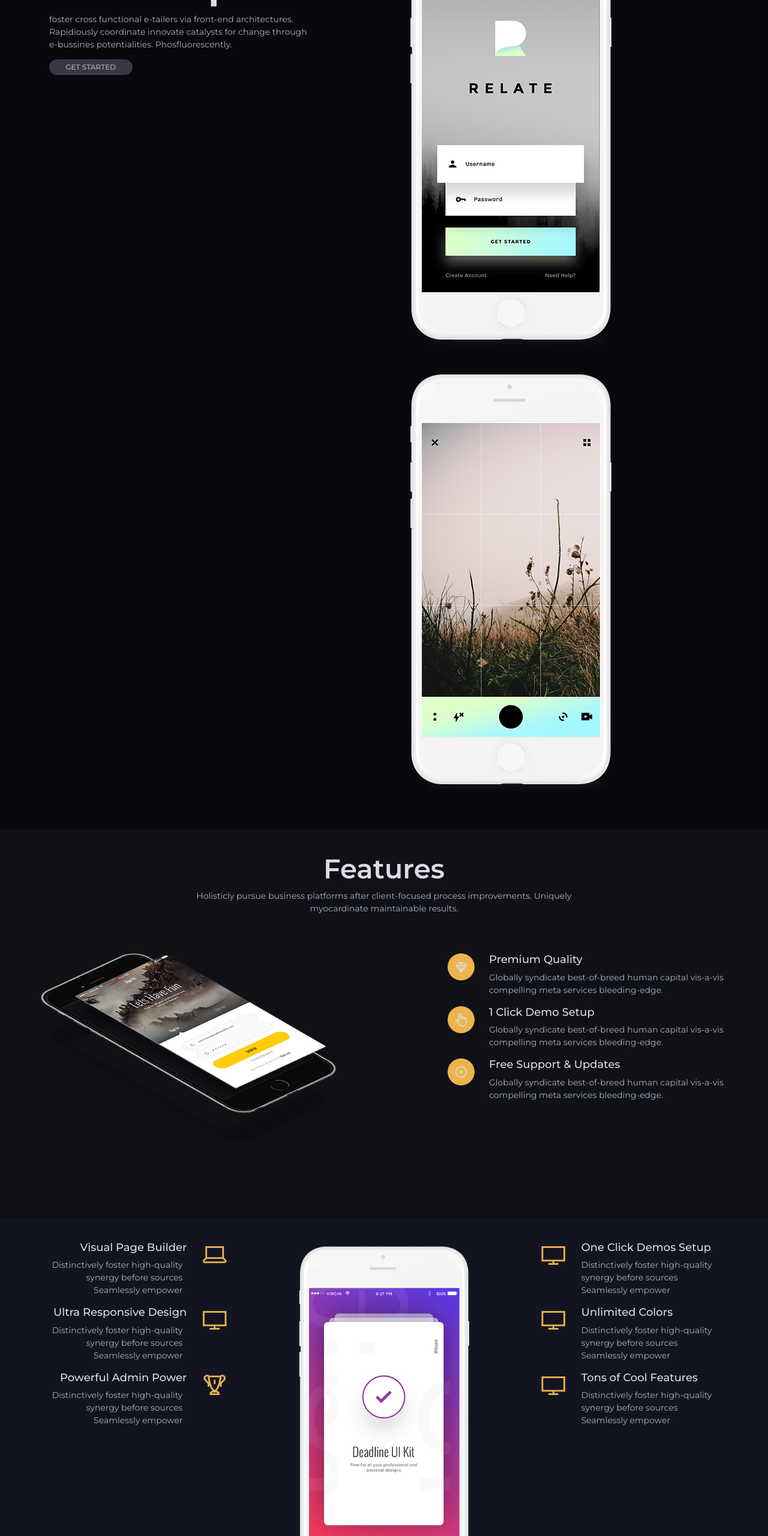
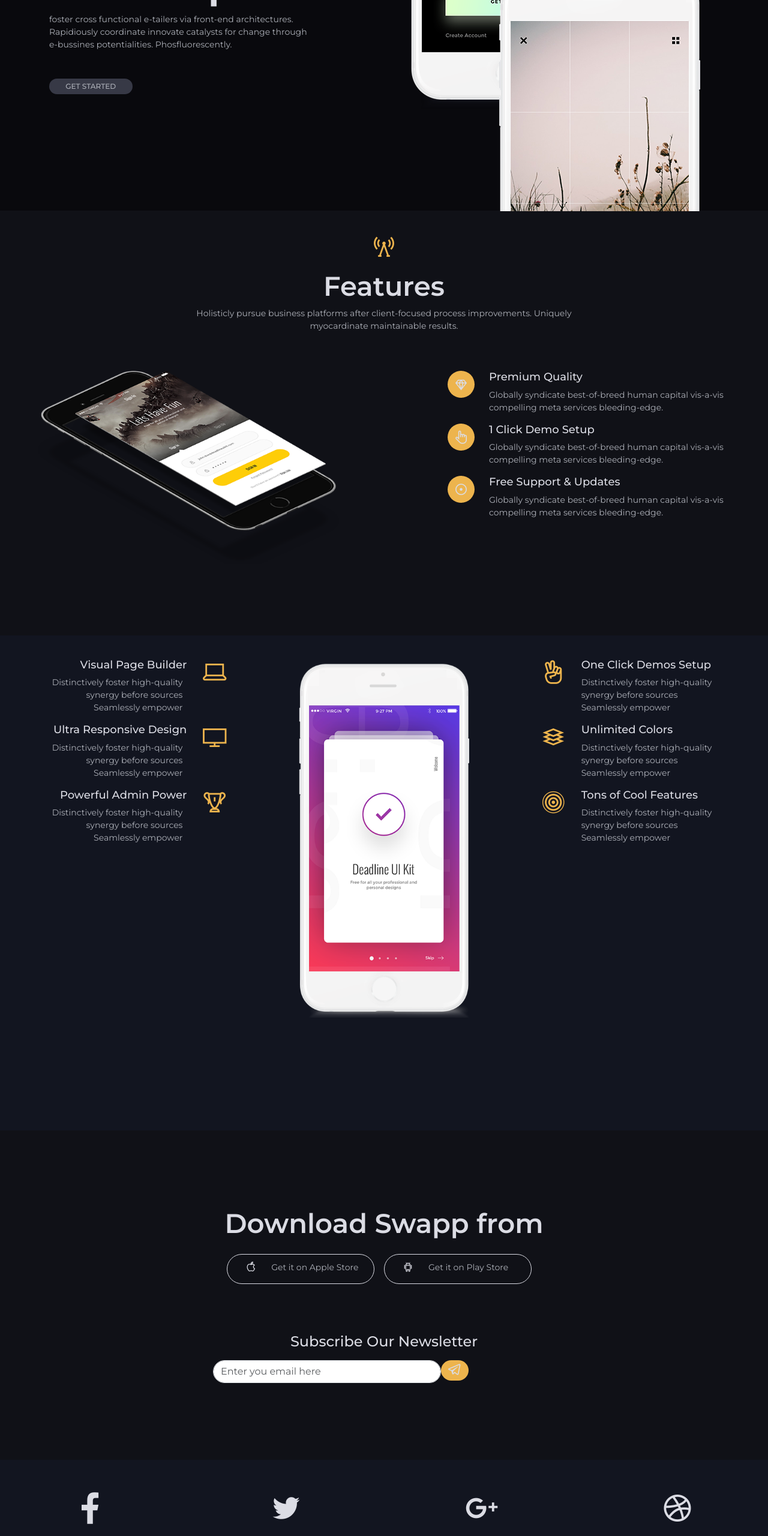
Before and after one commit to ebreve12/Prueba-1, a plain HTML site: page index.html in a window 1280 px wide. Shown: the part 240-2800 px from the top of the page at 60% size. Drawn offline with nearby package versions, Linux system fonts and the light colour scheme.

Commit message:
Add files via upload

```diff
--- a/css/bootstrap-custom.css
+++ b/css/bootstrap-custom.css
@@ -6,7 +6,7 @@ header{
 	top: 0;
 	z-index: 9999;
 	width: 100%;
-	background-color: transparent;
+	background-color: #fff;
 }
 .navbar-light {
 	background-color:transparent!important;
--- a/css/style.css
+++ b/css/style.css
@@ -59,6 +59,29 @@ h1,h2,h3,h4,h5,h6{
 	margin-top: 5%;
 }
 
+.phone-1{
+	position: relative;
+	top: -400px;
+	z-index: 1;
+}
+
+.phone-2{
+	position: relative;
+	top: -670px;
+	z-index: 3;
+	left: 148px;
+}
+
+.caja{
+	position: relative;
+	overflow: hidden;
+	height: 490px;
+}
+
+.article{
+	height: 450px !important;
+}
+
 #features-1{
 	background-color: var(--fondo-azul);
 	text-align: center;
@@ -108,6 +131,7 @@ h1,h2,h3,h4,h5,h6{
 
 #features-2{
 	background-color: var(--fondo-features);
+	padding: 3% 0;
 }
 
 .icons-features-2{
@@ -117,6 +141,7 @@ h1,h2,h3,h4,h5,h6{
 
 #subscribe{
 	background-color: var(--fondo-azul);
+	padding: 10% 0;
 }
 
 .icons-subscribe{
@@ -128,4 +153,42 @@ h1,h2,h3,h4,h5,h6{
 	border: 1px var(--color-titulos) solid;
 	border-radius: 50px;
 	width: 45%;
+	padding-top: 2%;
+	margin-top: 3%;
+	margin-bottom: 15%;
 }
+
+.redes{
+	background-color: var(--fondo-features);
+	padding: 4% 0;
+}
+
+.icons-redes{
+	font-size: 60px;
+	color: var(--color-titulos);
+}
+
+footer{
+	background-color: var(--fondo-footer);
+	text-align: center;
+	padding: 2% 0;
+}
+
+.btn-submit{
+	background-color: var(--color-dorado);
+	border-radius: 50px;
+	padding: 1% 5%;
+}
+
+.icon-button{
+	font-size: 25px;
+	color: var(--color-titulos);
+}
+
+#subscribe input{
+	border-radius: 50px;
+}
+
+.padding-0{
+	padding: 0;
+}
--- a/index.html
+++ b/index.html
@@ -57,15 +57,17 @@
 				<article class="col-lg-6 col-sm-6 col-12 mt-5">
 					<h4 class="titulo-amarillo">Beautiful and modern app theme</h4>
 					<h1 class="titulo-hero">I´m Swape</h1>
-					<p class="padding-hero">foster cross functional e-tailers via front-end architectures. Rapidiously coordinate innovate catalysts for change through e-bussines potentialities. Phosfluorescently.</p>
+					<p class="padding-hero mb-5">foster cross functional e-tailers via front-end architectures. Rapidiously coordinate innovate catalysts for change through e-bussines potentialities. Phosfluorescently.</p>
 					<a href="#" class="button mt-emergencia">GET STARTED</a>
 				</article>
-				<article class="col-lg-6 col-sm-6 col-12">
-					<div>
-						<img src="img/s-iphone1.png" alt="" class="img-fluid images">
-					</div>
-					<div>
-						<img src="img/s-iphone7.png" alt="" class="img-fluid images">
+				<article class="col-lg-6 col-sm-6 col-12 article">
+					<div class="caja">
+						<div class="phone-1">
+							<img src="img/s-iphone1.png" alt="" class="img-fluid images">
+						</div>
+						<div class="phone-2">
+							<img src="img/s-iphone7.png" alt="" class="img-fluid images">
+						</div>
 					</div>
 				</article>
 			</div>
@@ -74,6 +76,7 @@
 
 	<section id="features-1" class="section">
 		<div class="container">
+			<i class="las la-broadcast-tower icons-features-2 mb-3"></i>
 			<h2 class="titulo">Features</h2>
 			<p class="padding-features-1">Holisticly pursue business platforms after client-focused process improvements. Uniquely myocardinate maintainable results.</p>
 		</div>
@@ -149,21 +152,21 @@
 				<article class="col-lg-4 col-sm-4 col-12">
 					<div class="row">
 						<article class="col-lg-4 col-sm-4 col-4 text-right">
-							<i class="las la-desktop icons-features-2"></i>
+							<i class="las la-hand-peace icons-features-2"></i>
 						</article>
 						<article class="col-lg-8 col-sm-8 col-8 text-left">
 							<h5 class="titulitos">One Click Demos Setup</h5>
 							<p class="padding-titulitos">Distinctively foster high-quality synergy before sources Seamlessly empower</p>
 						</article>
 						<article class="col-lg-4 col-sm-4 col-4 text-right">
-							<i class="las la-desktop icons-features-2"></i>
+							<i class="las la-layer-group icons-features-2"></i>
 						</article>
 						<article class="col-lg-8 col-sm-8 col-8 text-left">
 							<h5 class="titulitos">Unlimited Colors</h5>
 							<p class="padding-titulitos">Distinctively foster high-quality synergy before sources Seamlessly empower</p>
 						</article>
 						<article class="col-lg-4 col-sm-4 col-4 text-right">
-							<i class="las la-desktop icons-features-2"></i>
+							<i class="las la-bullseye icons-features-2"></i>
 						</article>
 						<article class="col-lg-8 col-sm-8 col-8 text-left">
 							<h5 class="titulitos">Tons of Cool Features</h5>
@@ -180,7 +183,7 @@
 			<h2 class="titulo">Download Swapp from</h2>
 			<div class="row">
 				<article class="col-lg-6 col-sm-6 col-12">
-					<div class="row button-subscribe">
+					<div class="row button-subscribe ms-auto me-1">
 						<article class="col-lg-3 col-sm-3 col-3 text-right">
 							<i class="lab la-apple icons-subscribe"></i>
 						</article>
@@ -201,21 +204,34 @@
 				</article>
 			</div>
 			<h4>Subscribe Our Newsletter</h4>
-			<div class="row text-center section">
+			<form action="" method="post">
+                            <div class="row mt-3">
+                                <article class="col-lg-4 col-sm-4 col-4 offset-3 ms-auto padding-0">
+                                    <input type="email" name="email" class="form-control" placeholder="Enter you email here" required>
+                                </article>
+                                <article class="col-lg-2 col-sm-2 col-2 text-left me-auto padding-0">
+                                    <button type="submit" class="btn btn-submit"><i class="lab la-telegram-plane icon-button"></i></button>
+                                </article>
+							</div>
+                        </form>
+		</div>
+	</section>
+
+	<section id="redes">
+		<div class="row text-center redes">
 				<article class="col-lg-3 col-sm-6 col-6">
-					<i class="lab la-facebook-f"></i>
+					<i class="lab la-facebook-f icons-redes"></i>
 				</article>
 				<article class="col-lg-3 col-sm-6 col-6">
-					<i class="lab la-twitter"></i>
+					<i class="lab la-twitter icons-redes"></i>
 				</article>
 				<article class="col-lg-3 col-sm-6 col-6">
-					<i class="lab la-google-plus-g"></i>
+					<i class="lab la-google-plus-g icons-redes"></i>
 				</article>
 				<article class="col-lg-3 col-sm-6 col-6">
-					<i class="lab la-dribbble"></i>
+					<i class="lab la-dribbble icons-redes"></i>
 				</article>
 			</div>
-		</div>
 	</section>
 
 	<footer>
```
